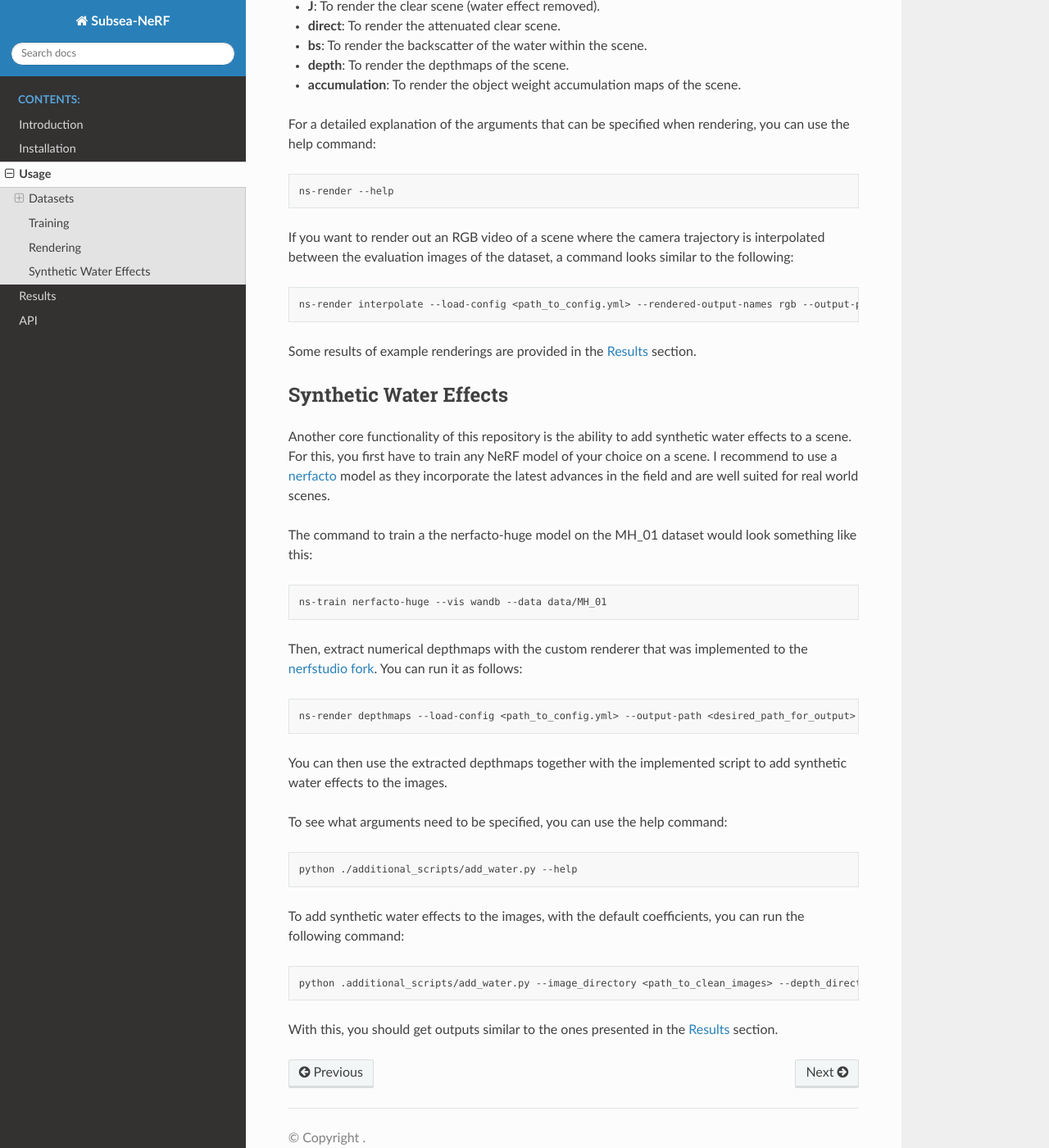
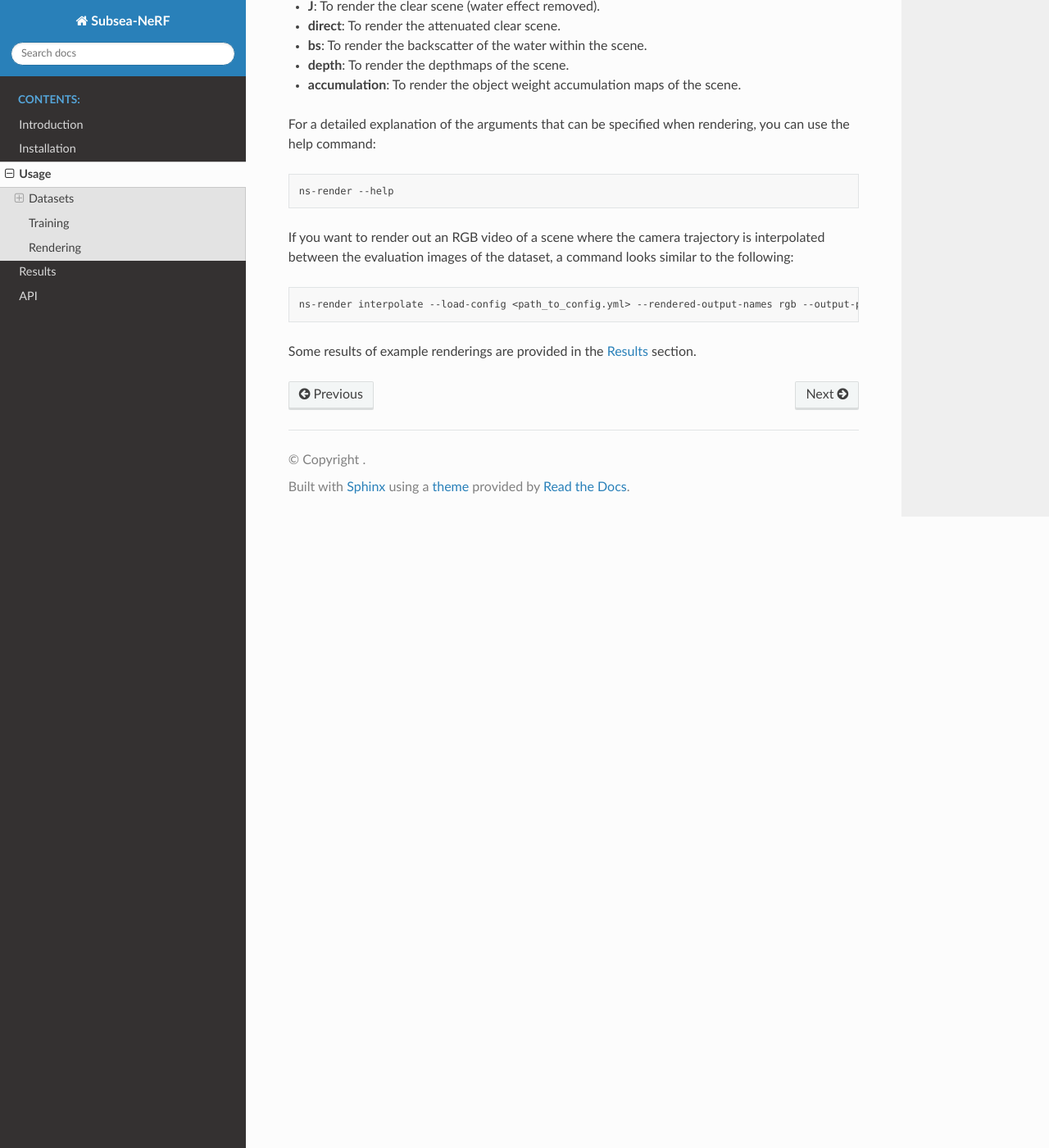
Before and after one commit to AkerBP/seathru_nerf, a Sphinx documentation site: the page built from docs/usage.rst, in a window 1280 px wide and 1400 px high, scrolled down 2725 px. Shown: the whole window at 82% size. Built offline with Sphinx 7.4.7 and the Read the Docs theme 2.0.0, drawn with Linux system fonts in a browser that asks for light colours.

Commit message:
fix docs

```diff
--- a/docs/usage.rst
+++ b/docs/usage.rst
@@ -126,39 +126,3 @@
     ns-render interpolate --load-config <path_to_config.yml> --rendered-output-names rgb --output-path <desired_path_for_output>
 
 Some results of example renderings are provided in the :ref:`results-label` section.
-
-Synthetic Water Effects
-***********************
-
-Another core functionality of this repository is the ability to add synthetic water effects to a scene. For this, you first
-have to train any NeRF model of your choice on a scene. I recommend to use a `nerfacto <https://docs.nerf.studio/en/latest/nerfology/methods/nerfacto.html>`_
-model as they incorporate the latest advances in the field and are well suited for real world scenes.
-
-The command to train a the nerfacto-huge model on the MH_01 dataset would look something like this:
-
-.. code-block:: bash
-
-    ns-train nerfacto-huge --vis wandb --data data/MH_01
-
-Then, extract numerical depthmaps with the custom renderer that was implemented to the `nerfstudio fork <https://github.com/acse-pms122/nerfstudio_dev/tree/main>`_.
-You can run it as follows:
-
-.. code-block:: bash
-
-    ns-render depthmaps --load-config <path_to_config.yml> --output-path <desired_path_for_output>
-
-You can then use the extracted depthmaps together with the implemented script to add synthetic water effects to the images.
-
-To see what arguments need to be specified, you can use the help command:
-
-.. code-block:: bash
-
-    python ./additional_scripts/add_water.py --help
-
-To add synthetic water effects to the images, with the default coefficients, you can run the following command:
-
-.. code-block:: bash
-
-    python .additional_scripts/add_water.py --image_directory <path_to_clean_images> --depth_directory <path_to_depthmaps> --target_directory <path_to_desired_output_directory>
-
-With this, you should get outputs similar to the ones presented in the :ref:`results-label` section.
```
Also changed, not shown: docs/results.rst (+62 -81 lines).
